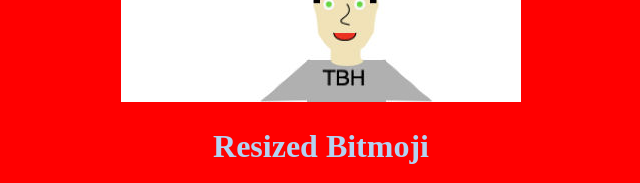
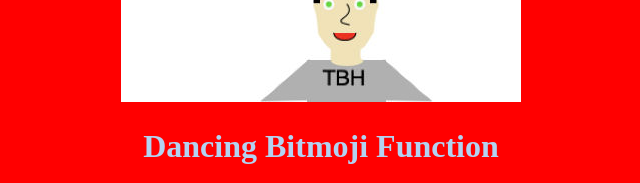
Before and after one commit to tylerhanlon/tylerhanlon.github.io, a plain HTML site: page javascripts.html in a window 1280 px wide. Shown: the part 2000-2183 px from the top of the page, without its empty margins (387-1027 px from the left). Drawn offline with Linux system fonts and the light colour scheme.

Commit message:
Update javascripts.html

```diff
--- a/javascripts.html
+++ b/javascripts.html
@@ -93,7 +93,7 @@
  </body>
 </center>
 <center>
-<h1>Resized Bitmoji</h1>
+<h1>Dancing Bitmoji Function</h1>
 <a href="https://www.khanacademy.org/computer-programming/hanlon_dancingbitmoji/6640380668510208">
 <img src="dancingBitmoji2Screenshot.png"></a>
 </center>
```
